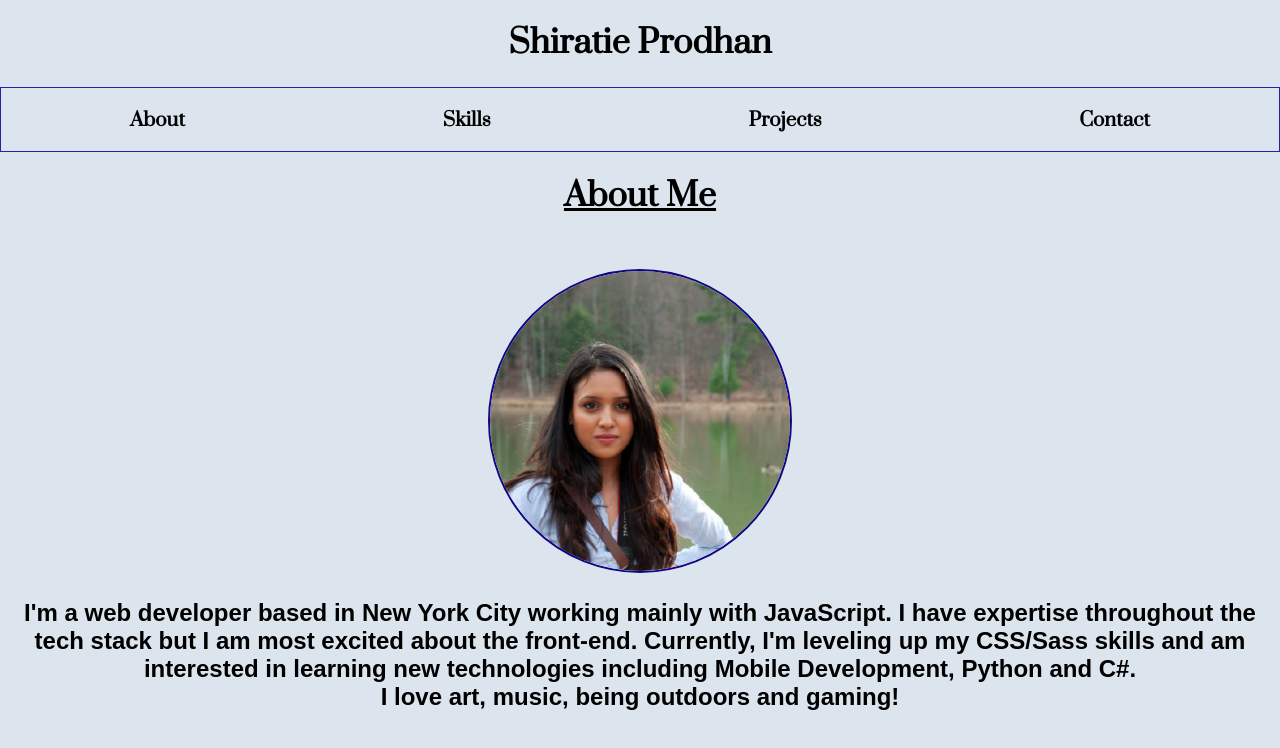
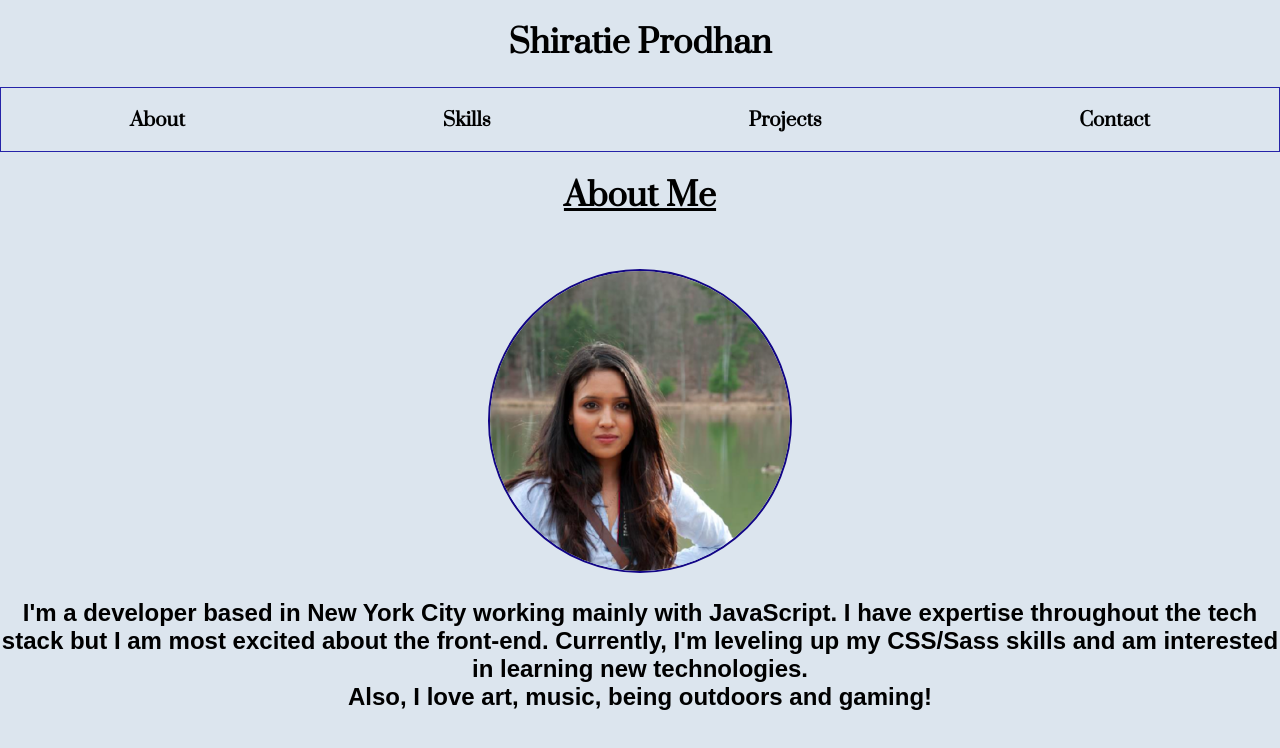
Before and after one commit to shiratiee/personal-website, a React (Create React App) app: page / in a window 1280 px wide. Shown: the top 748 px of the page. Built offline with nearby package versions, Linux system fonts and the light colour scheme; a web font is replaced by a local one.

Commit message:
shorter blurb

```diff
--- a/src/About.jsx
+++ b/src/About.jsx
@@ -12,11 +12,11 @@ export default function About() {
      alt="Me"
      />
       <h2 className="my-blurb">
-        I'm a web developer based in New York City working mainly with JavaScript.
+        I'm a developer based in New York City working mainly with JavaScript.
         I have expertise throughout the tech stack but I am most excited about the front-end.
-        Currently, I'm leveling up my CSS/Sass skills and am interested in learning new technologies including Mobile Development, Python and C#.
+        Currently, I'm leveling up my CSS/Sass skills and am interested in learning new technologies.
         <br/>
-        I love art, music, being outdoors and gaming!
+        Also, I love art, music, being outdoors and gaming!
       </h2>
     </div>
   );
```
